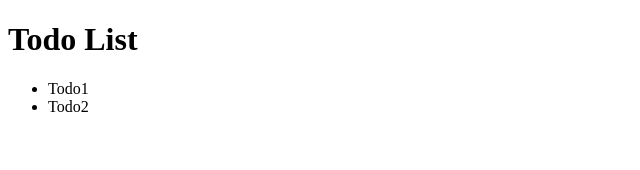
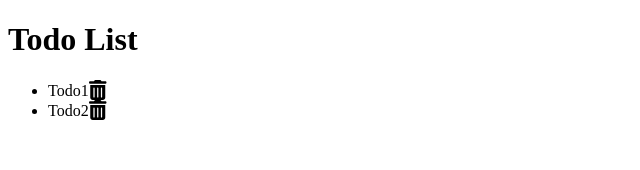
Before and after one commit to nogi369/react-output-first-3, a React (Vite) app: page / in a window 1280 px wide. Shown: the top 170 px of the page, without its empty margins (0-640 px from the left). Built offline with nearby package versions, Linux system fonts and the light colour scheme.

Commit message:
add: 削除アイコン

```diff
--- a/package.json
+++ b/package.json
@@ -11,6 +11,10 @@
     "format": "prettier --write 'src/**/*.{html,css,js,jsx}'"
   },
   "dependencies": {
+    "@fortawesome/fontawesome-svg-core": "^6.4.2",
+    "@fortawesome/free-regular-svg-icons": "^6.4.2",
+    "@fortawesome/free-solid-svg-icons": "^6.4.2",
+    "@fortawesome/react-fontawesome": "^0.2.0",
     "react": "^18.2.0",
     "react-dom": "^18.2.0"
   },
--- a/src/components/organisms/TodoList/index.jsx
+++ b/src/components/organisms/TodoList/index.jsx
@@ -1,3 +1,6 @@
+import { faTrashAlt } from "@fortawesome/free-solid-svg-icons";
+import { FontAwesomeIcon } from "@fortawesome/react-fontawesome";
+
 export const TodoList = (props) => {
   const { todoList } = props;
 
@@ -6,6 +9,7 @@
       {todoList.map((todo) => (
         <li key={todo.id}>
           <span>{todo.title}</span>
+          <FontAwesomeIcon icon={faTrashAlt} size="lg" />
         </li>
       ))}
     </ul>
```
Also changed, not shown: 1 other file (tests, documents, lock files or other folders).
